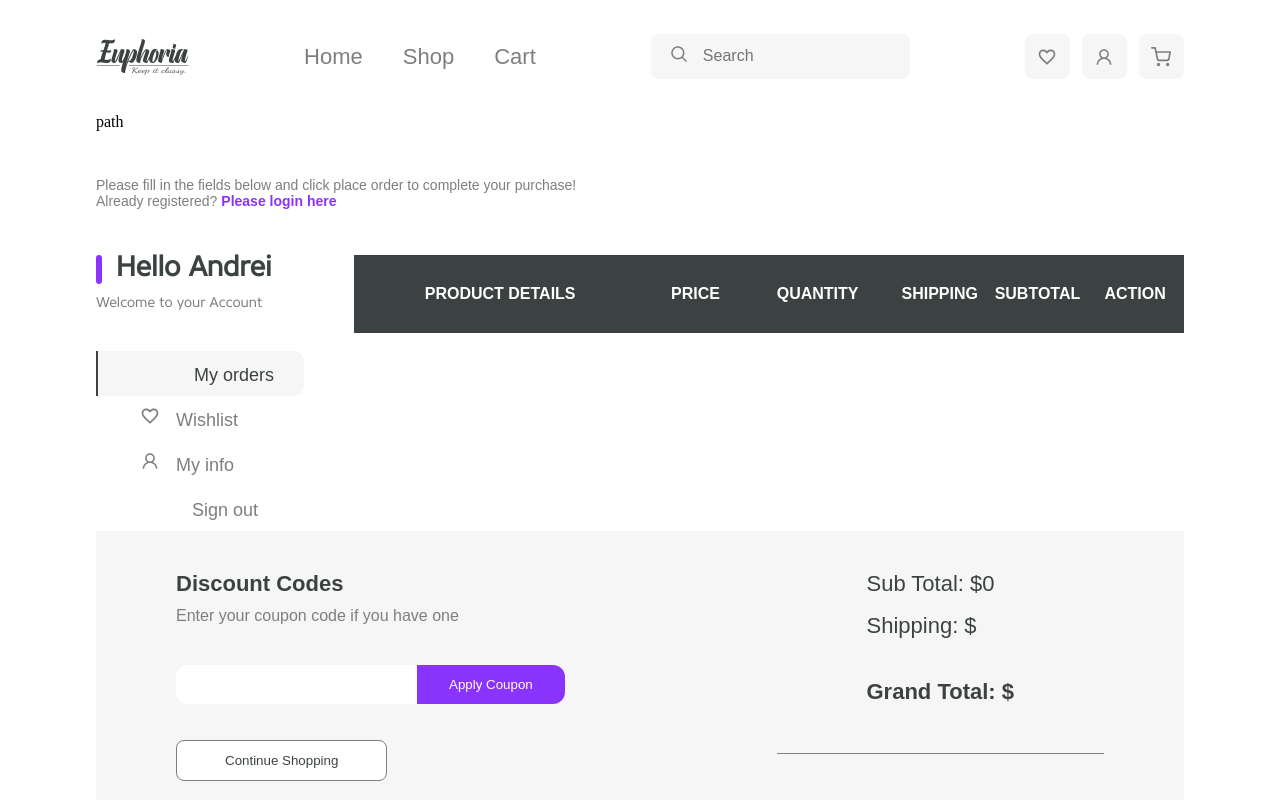
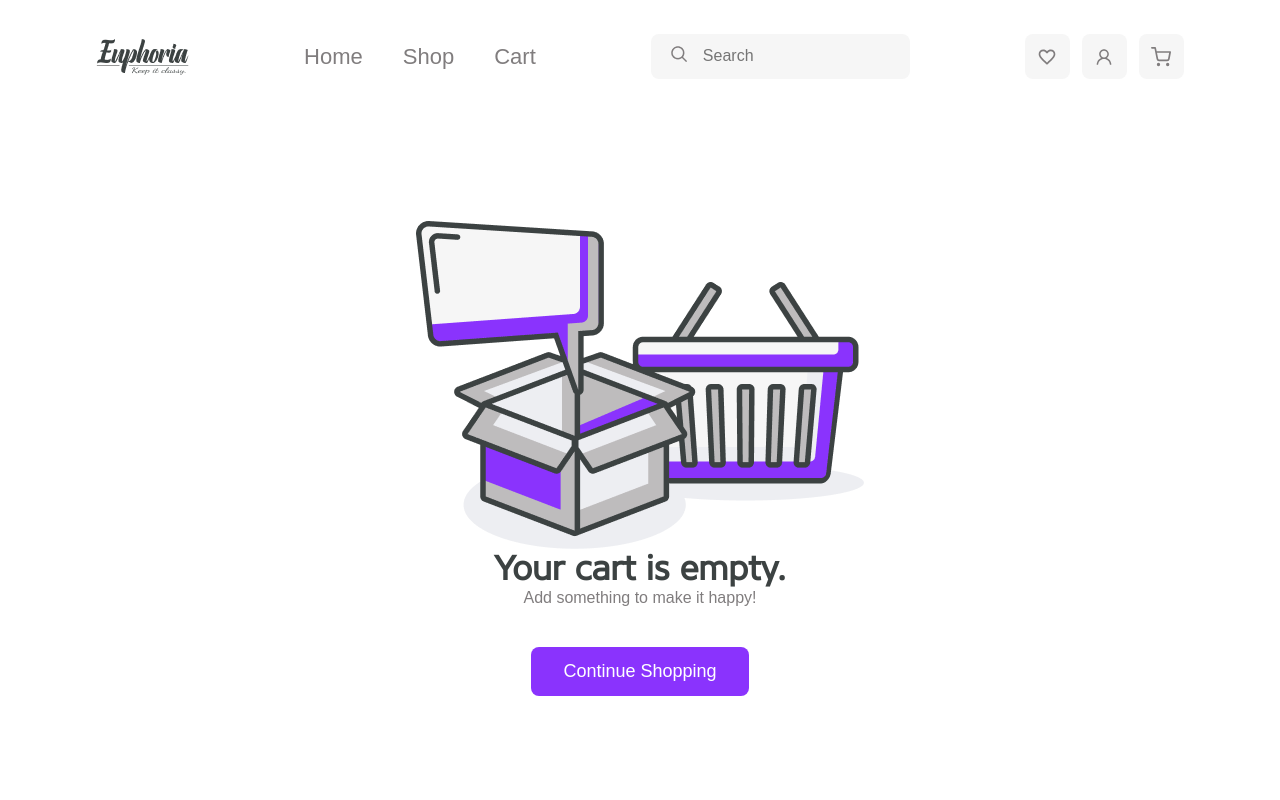
Before and after one commit to Andrei1808/KidsMath, a React (Vite) app in the folder CommercialStore/: page /cart in a window 1280 px wide. Shown: the top 800 px of the page. Built offline with nearby package versions, Linux system fonts and the light colour scheme; some icons are missing.

Commit message:
feat: add empty cart page

```diff
--- a/CommercialStore/src/components/Carousel/Carousel.module.scss
+++ b/CommercialStore/src/components/Carousel/Carousel.module.scss
@@ -3,9 +3,6 @@
 .slider {
     margin: $betweenSectionMargin;
   }
-
-
-
 
   .customArrow{
 
--- /dev/null
+++ b/CommercialStore/src/components/UI/Empty cart/EmptyCart.module.scss
@@ -0,0 +1,61 @@
+@import '../../../style/sass/mixin';
+
+.emptyWishList {
+  width: 100%;
+  height: 100%;
+  display: flex;
+  align-items: center;
+  justify-content: center;
+}
+
+.wrapper {
+  width: fit-content;
+  margin: 3.875rem auto 6rem;
+  display: flex;
+  flex-direction: column;
+  align-items: center;
+  justify-content: center;
+  padding: 2.875rem 5rem;
+
+  h2{
+    text-align: center;
+    font-family: $titlesFont;
+    font-size: $font-size-heading;
+    font-weight: $font-weight-bold;
+    color: $dark;
+  }
+
+  p{
+    text-align: center;
+    font-family: $textFont;
+    font-size: $font-size-normal;
+    font-weight: $font-weight-medium;
+    color: $steelGray;
+  }
+
+  button{
+    @include button($purple, $white);
+    padding: 0.875rem 2rem;
+    border-radius: 0.5rem;
+    font-family: $textFont;
+    font-size: $font-size-medium;
+    font-weight: $font-weight-medium;
+    margin-top: 2.5rem;
+  }
+}
+
+.image {
+  width: 10.5rem;
+  height: 10.5rem;
+  background-color: red;
+  border-radius: 50%;
+  display: flex;
+  align-items: center;
+  justify-content: center;
+  background-color: rgba(240, 249, 244, 1);
+
+  svg{
+    font-size: 6rem;
+    color: rgba(40, 166, 66, 1);
+  }
+}
--- /dev/null
+++ b/CommercialStore/src/components/UI/Empty cart/EmptyCart.tsx
@@ -0,0 +1,23 @@
+import React from "react";
+import s from "./EmptyCart.module.scss";
+import { Link } from "react-router-dom";
+import emptyCart from "../../../assets/images/empty-cart.png";
+
+export default function EmptyCart() {
+  return (
+    <div className={s.EmptyCart}>
+      <div className={s.wrapper}>
+        <div>
+          <img src={emptyCart} alt="empty-cart" />
+        </div>
+        <div className={s.info}>
+          <h2 className={s.title}>Your cart is empty.</h2>
+          <p className={s.description}>Add something to make it happy!</p>
+        </div>
+        <Link to="/shop">
+          <button className={s.btn}>Continue Shopping</button>
+        </Link>
+      </div>
+    </div>
+  );
+}
--- a/CommercialStore/src/pages/Cart.tsx
+++ b/CommercialStore/src/pages/Cart.tsx
@@ -5,6 +5,7 @@ import Sidebar from "../components/SIdebar/Sidebar";
 import { useAppSelector } from "../hooks/typedHooks";
 import CartCard from "../components/UI/CartCard/CartCard";
 import { Link } from "react-router-dom";
+import EmptyCart from "../components/UI/Empty cart/EmptyCart";
 
 export default function Cart() {
   const cartItems = useAppSelector((state) => state.cart.cartItems);
@@ -12,7 +13,8 @@ export default function Cart() {
 
   return (
     <Helmet title="Cart">
-      <main>
+      {
+        cartItems.length ?       <main>
         <div className={s.wrapper}>
           <section className={s.path}>path</section>
 
@@ -64,7 +66,9 @@ export default function Cart() {
             </div>
           </section>
         </div>
-      </main>
+      </main> : <EmptyCart/>
+      }
+
     </Helmet>
   );
 }
--- a/CommercialStore/src/pages/WishList.tsx
+++ b/CommercialStore/src/pages/WishList.tsx
@@ -35,7 +35,6 @@ export default function WishList() {
 
                 const addToCart = () => {
                   dispatch(cartActions.addItem(item));
-                  dispatch(wishListActions.removeItem(item.id));
                   toast.success("Product add to your cart");
                 };
                 return (
--- a/CommercialStore/src/redux/slices/cartSlice.ts
+++ b/CommercialStore/src/redux/slices/cartSlice.ts
@@ -7,7 +7,7 @@ export interface cartSliceProduct {
   price: number;
   quantity: number;
   totalPrice: number;
-  size: string|null;
+  size: string;
 }
 
 export interface cartSliceState {
--- a/CommercialStore/src/redux/slices/isLoadingSlice.tsx
+++ /dev/null
@@ -1,16 +0,0 @@
-import { createSlice } from "@reduxjs/toolkit";
-
-
-const isLoadingSlice = createSlice({
-  name: "isLoading",
-  initialState: false,
-  reducers: {
-    loaded: (state) => {
-      return true;
-    }
-  },
-});
-
-export const isLoadingActions = isLoadingSlice.actions;
-
-export default isLoadingSlice.reducer;
--- a/CommercialStore/src/redux/store.ts
+++ b/CommercialStore/src/redux/store.ts
@@ -1,13 +1,11 @@
 import { configureStore } from "@reduxjs/toolkit";
 import wishListSlice from "./slices/wishListSlice";
 import cartSlice from "./slices/cartSlice";
-import isLoading from "./slices/isLoadingSlice";
 
 const store = configureStore({
   reducer: {
     wishList: wishListSlice,
     cart: cartSlice,
-    isLoading: isLoading,
   },
 });
 
--- a/CommercialStore/src/style/pages/Cart.module.scss
+++ b/CommercialStore/src/style/pages/Cart.module.scss
@@ -109,6 +109,9 @@
 
   .shoppingBtn {
     @include button($white, $dark);
+    font-family: $textFont;
+    font-size: $font-size-normal;
+    font-weight: $font-weight-normal;
     border-radius: 0.5rem;
     border: solid $steelGray 1px;
     padding: 0.75rem 3rem;
```
Also changed, not shown: CommercialStore/src/assets/images/empty-cart.png (added).
